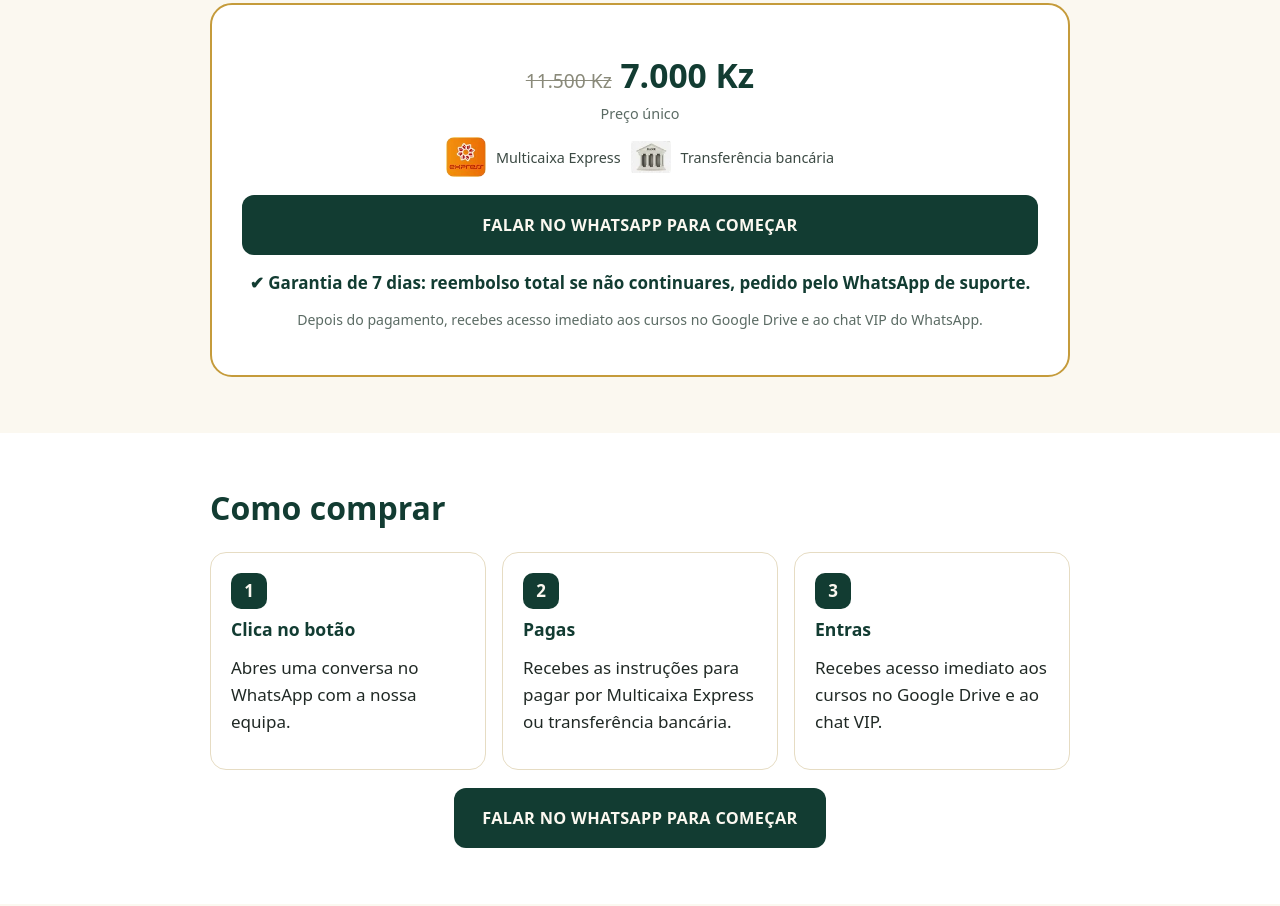
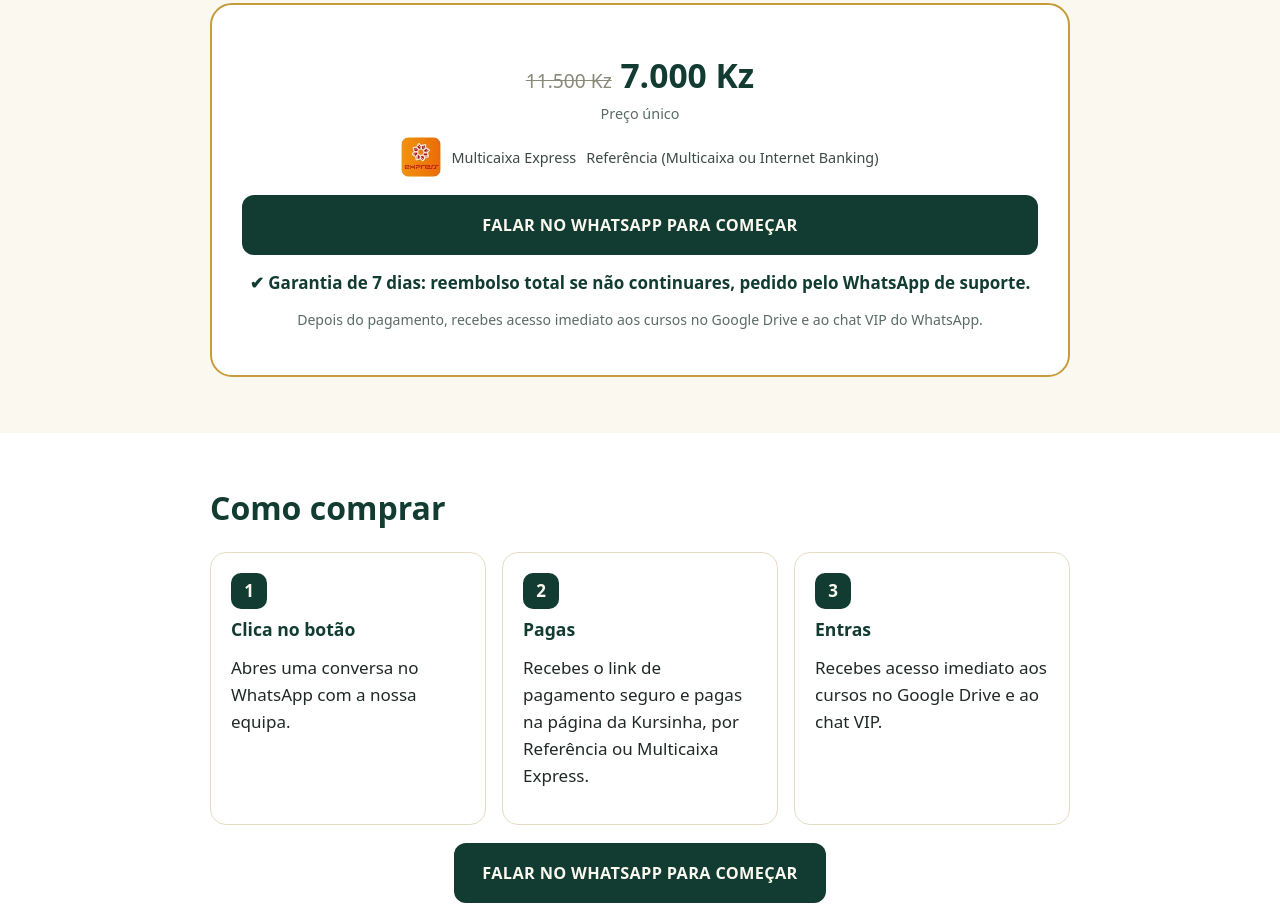
Before and after one commit to isaacpedro666/Vendedor-, a plain HTML site: page index.html in a window 1280 px wide. Shown: the part 1269-2175 px from the top of the page. Drawn offline with Linux system fonts and the light colour scheme.

Commit message:
Add files via upload

```diff
--- a/index.html
+++ b/index.html
@@ -222,7 +222,7 @@ footer .links{display:flex;gap:18px;flex-wrap:wrap;margin-top:10px}
     </details>
     <div class="offer" style="margin-top:20px">
       <div class="price"><s style="color:#8a8a7a;font-weight:500;font-size:1.2rem">11.500 Kz</s> 7.000 Kz<small>Preço único</small></div>
-      <div class="pay-row"><img src="assets/multicaixa.webp" loading="lazy" alt="Multicaixa Express" width="40" height="40"><span>Multicaixa Express</span><img src="assets/banco.webp" loading="lazy" alt="Transferência bancária" width="40" height="40"><span>Transferência bancária</span></div>
+      <div class="pay-row"><img src="assets/multicaixa.webp" loading="lazy" alt="Multicaixa Express" width="40" height="40"><span>Multicaixa Express</span><span>Referência (Multicaixa ou Internet Banking)</span></div>
       <a class="btn btn-dark btn-wide" data-cta data-label-wa="FALAR NO WHATSAPP PARA COMEÇAR" data-label-checkout="QUERO ACEDER AO SISTEMA" href="#oferta">QUERO ACEDER AO SISTEMA</a>
       <p class="guar-line">✔ Garantia de 7 dias: reembolso total se não continuares, pedido pelo WhatsApp de suporte.</p>
       <p class="delivery">Depois do pagamento, recebes acesso imediato aos cursos no Google Drive e ao chat VIP do WhatsApp.</p>
@@ -235,7 +235,7 @@ footer .links{display:flex;gap:18px;flex-wrap:wrap;margin-top:10px}
     <h2>Como comprar</h2>
     <div class="grid steps">
       <div class="step"><span class="num">1</span><h3>Clica no botão</h3><p>Abres uma conversa no WhatsApp com a nossa equipa.</p></div>
-      <div class="step"><span class="num">2</span><h3>Pagas</h3><p>Recebes as instruções para pagar por Multicaixa Express ou transferência bancária.</p></div>
+      <div class="step"><span class="num">2</span><h3>Pagas</h3><p>Recebes o link de pagamento seguro e pagas na página da Kursinha, por Referência ou Multicaixa Express.</p></div>
       <div class="step"><span class="num">3</span><h3>Entras</h3><p>Recebes acesso imediato aos cursos no Google Drive e ao chat VIP.</p></div>
     </div>
     <div style="text-align:center"><a class="btn btn-dark" data-cta data-label-wa="FALAR NO WHATSAPP PARA COMEÇAR" data-label-checkout="QUERO COMEÇAR AGORA" href="#oferta">QUERO COMEÇAR AGORA</a></div>
@@ -310,7 +310,7 @@ footer .links{display:flex;gap:18px;flex-wrap:wrap;margin-top:10px}
   <div class="wrap">
     <h2>Perguntas frequentes</h2>
     <details><summary>É golpe?</summary>
-      <p>Não. O pagamento é feito por Multicaixa Express ou transferência bancária, com instruções enviadas pelo WhatsApp de suporte. Depois do pagamento, recebes acesso ao Google Drive e ao chat VIP. Tens 7 dias de garantia com reembolso total.</p></details>
+      <p>Não. Recebes o link de pagamento seguro pelo WhatsApp e pagas na página da Kursinha, por Referência ou Multicaixa Express. Depois do pagamento, recebes acesso ao Google Drive e ao chat VIP. Tens 7 dias de garantia com reembolso total.</p></details>
     <details><summary>Não tenho dinheiro agora. Posso pagar depois?</summary>
       <p>O preço é único, 7.000 Kz, sem mensalidades. Só deves comprar se conseguires pagar sem comprometer despesas essenciais.</p></details>
     <details><summary>Já tentei vender online e não deu certo.</summary>
```
